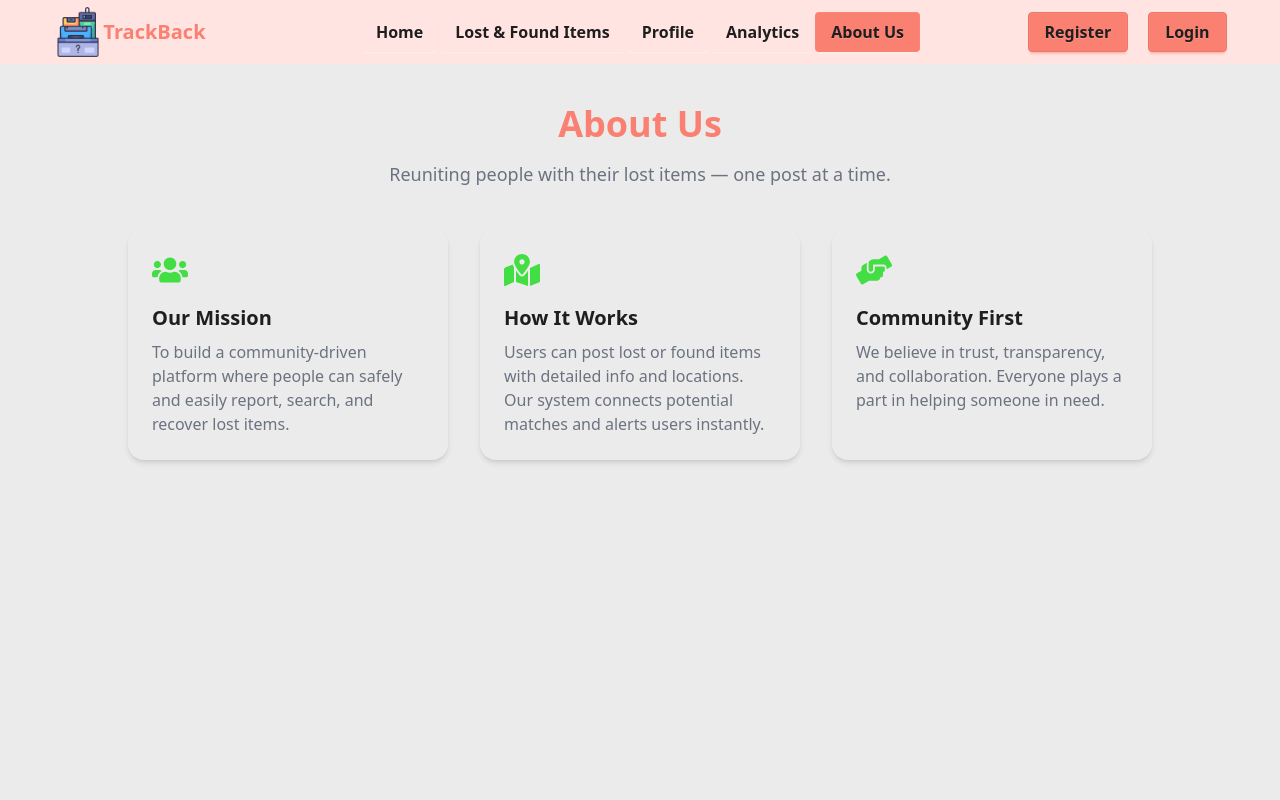
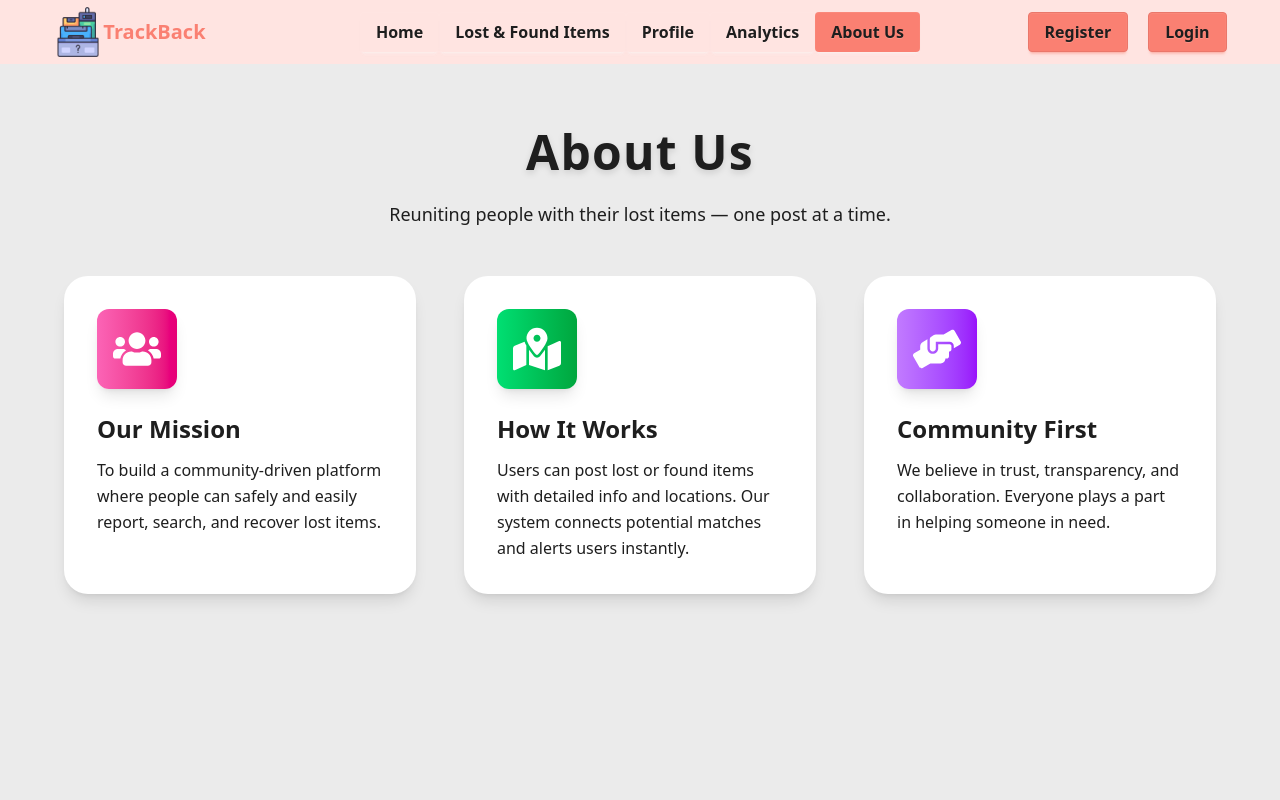
Before and after one commit to gmnayem631/track-back-client, a React (Vite) app: page /aboutUs in a window 1280 px wide. Shown: the top 800 px of the page. Built offline with nearby package versions, Linux system fonts and the light colour scheme; no server answers.

Commit message:
updated the about us page

```diff
--- a/src/pages/AboutUs.jsx
+++ b/src/pages/AboutUs.jsx
@@ -1,43 +1,76 @@
-// AboutUs.jsx
 import { FaHandsHelping, FaMapMarkedAlt, FaUsers } from "react-icons/fa";
+import { motion } from "framer-motion";
+
+const cardVariants = {
+  offscreen: { y: 40, opacity: 0 },
+  onscreen: {
+    y: 0,
+    opacity: 1,
+    transition: { type: "spring", bounce: 0.3, duration: 0.8 },
+  },
+};
 
 const AboutUs = () => {
   return (
-    <div className="bg-base-100 text-neutral min-h-screen py-10 px-4">
-      <div className="max-w-5xl mx-auto text-center">
-        <h1 className="text-4xl font-bold mb-4 text-primary">About Us</h1>
-        <p className="text-info text-lg mb-10">
+    <div className="bg-base-100 text-[#1e1e1e] min-h-screen py-16 px-6 relative">
+      {/* Removed decorative background circles to keep bg clean */}
+
+      <div className="max-w-6xl mx-auto text-center">
+        <h1 className="text-5xl font-extrabold mb-6 tracking-wide drop-shadow-md">
+          About Us
+        </h1>
+        <p className="text-lg mb-12 font-light max-w-3xl mx-auto">
           Reuniting people with their lost items — one post at a time.
         </p>
 
-        <div className="grid gap-8 md:grid-cols-3 text-left">
-          <div className="bg-surface shadow-md rounded-2xl p-6 hover:shadow-lg transition-all">
-            <FaUsers className="text-secondary text-4xl mb-4" />
-            <h3 className="text-xl font-semibold mb-2">Our Mission</h3>
-            <p className="text-info">
-              To build a community-driven platform where people can safely and
-              easily report, search, and recover lost items.
-            </p>
-          </div>
-
-          <div className="bg-surface shadow-md rounded-2xl p-6 hover:shadow-lg transition-all">
-            <FaMapMarkedAlt className="text-secondary text-4xl mb-4" />
-            <h3 className="text-xl font-semibold mb-2">How It Works</h3>
-            <p className="text-info">
-              Users can post lost or found items with detailed info and
-              locations. Our system connects potential matches and alerts users
-              instantly.
-            </p>
-          </div>
-
-          <div className="bg-surface shadow-md rounded-2xl p-6 hover:shadow-lg transition-all">
-            <FaHandsHelping className="text-secondary text-4xl mb-4" />
-            <h3 className="text-xl font-semibold mb-2">Community First</h3>
-            <p className="text-info">
-              We believe in trust, transparency, and collaboration. Everyone
-              plays a part in helping someone in need.
-            </p>
-          </div>
+        <div className="grid gap-12 md:grid-cols-3 text-left">
+          {[
+            {
+              icon: FaUsers,
+              title: "Our Mission",
+              description:
+                "To build a community-driven platform where people can safely and easily report, search, and recover lost items.",
+              gradient: "from-pink-400 to-pink-600",
+            },
+            {
+              icon: FaMapMarkedAlt,
+              title: "How It Works",
+              description:
+                "Users can post lost or found items with detailed info and locations. Our system connects potential matches and alerts users instantly.",
+              gradient: "from-green-400 to-green-600",
+            },
+            {
+              icon: FaHandsHelping,
+              title: "Community First",
+              description:
+                "We believe in trust, transparency, and collaboration. Everyone plays a part in helping someone in need.",
+              gradient: "from-purple-400 to-purple-600",
+            },
+          ].map(({ icon: Icon, title, description, gradient }) => (
+            <motion.div
+              key={title}
+              className={`bg-white rounded-3xl p-8 shadow-lg cursor-pointer border border-transparent hover:border-indigo-300`}
+              initial="offscreen"
+              whileInView="onscreen"
+              viewport={{ once: true, amount: 0.8 }}
+              variants={cardVariants}
+              whileHover={{
+                scale: 1.05,
+                boxShadow: "0 10px 25px rgba(99,102,241,0.3)",
+              }}
+              transition={{ type: "spring", stiffness: 300 }}
+            >
+              <div
+                className={`inline-flex p-4 rounded-xl bg-gradient-to-r ${gradient} text-white mb-6 shadow-lg`}
+              >
+                <Icon className="text-5xl" />
+              </div>
+              <h3 className="text-2xl font-semibold mb-3 hover:text-indigo-700 transition">
+                {title}
+              </h3>
+              <p className="font-medium leading-relaxed">{description}</p>
+            </motion.div>
+          ))}
         </div>
       </div>
     </div>
```
